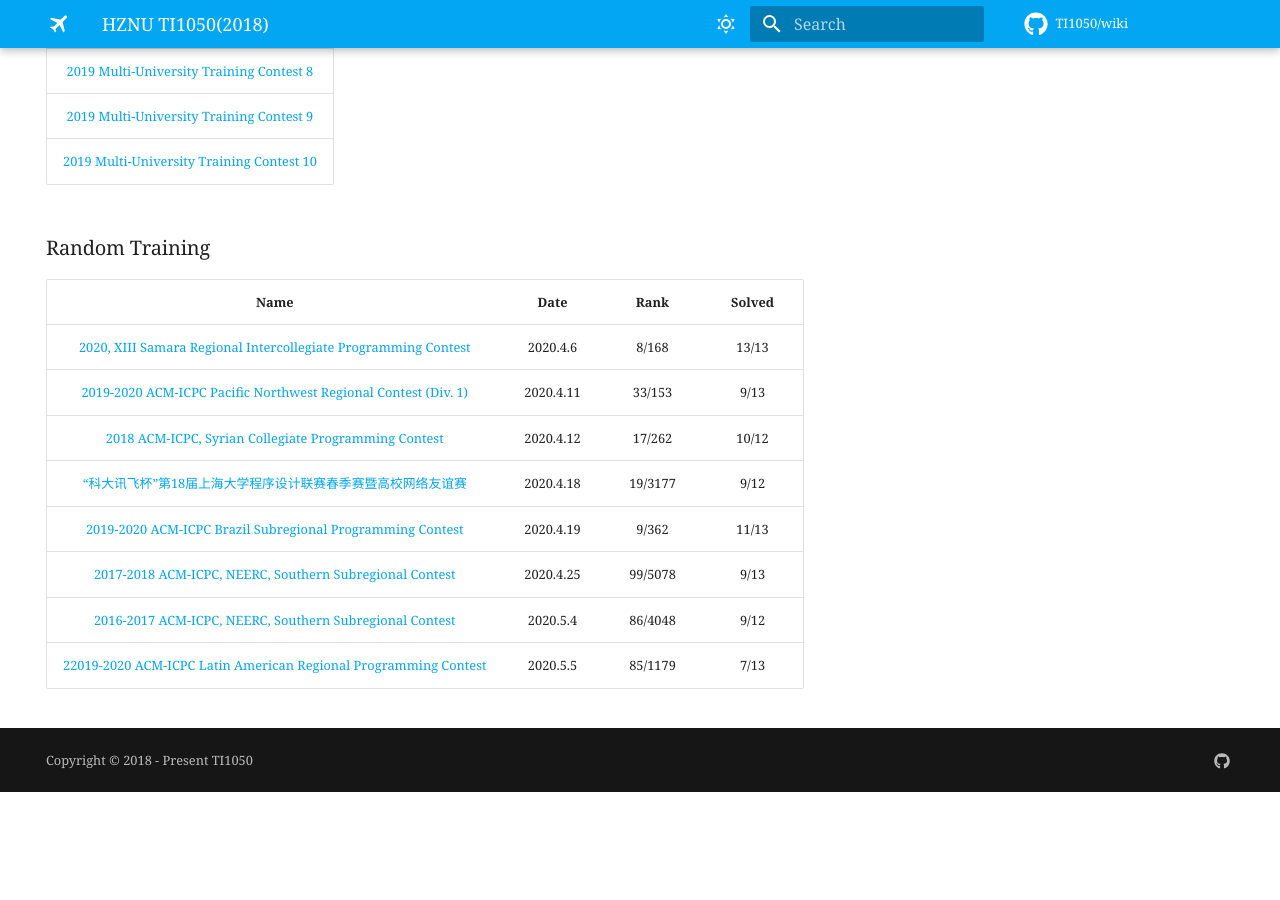
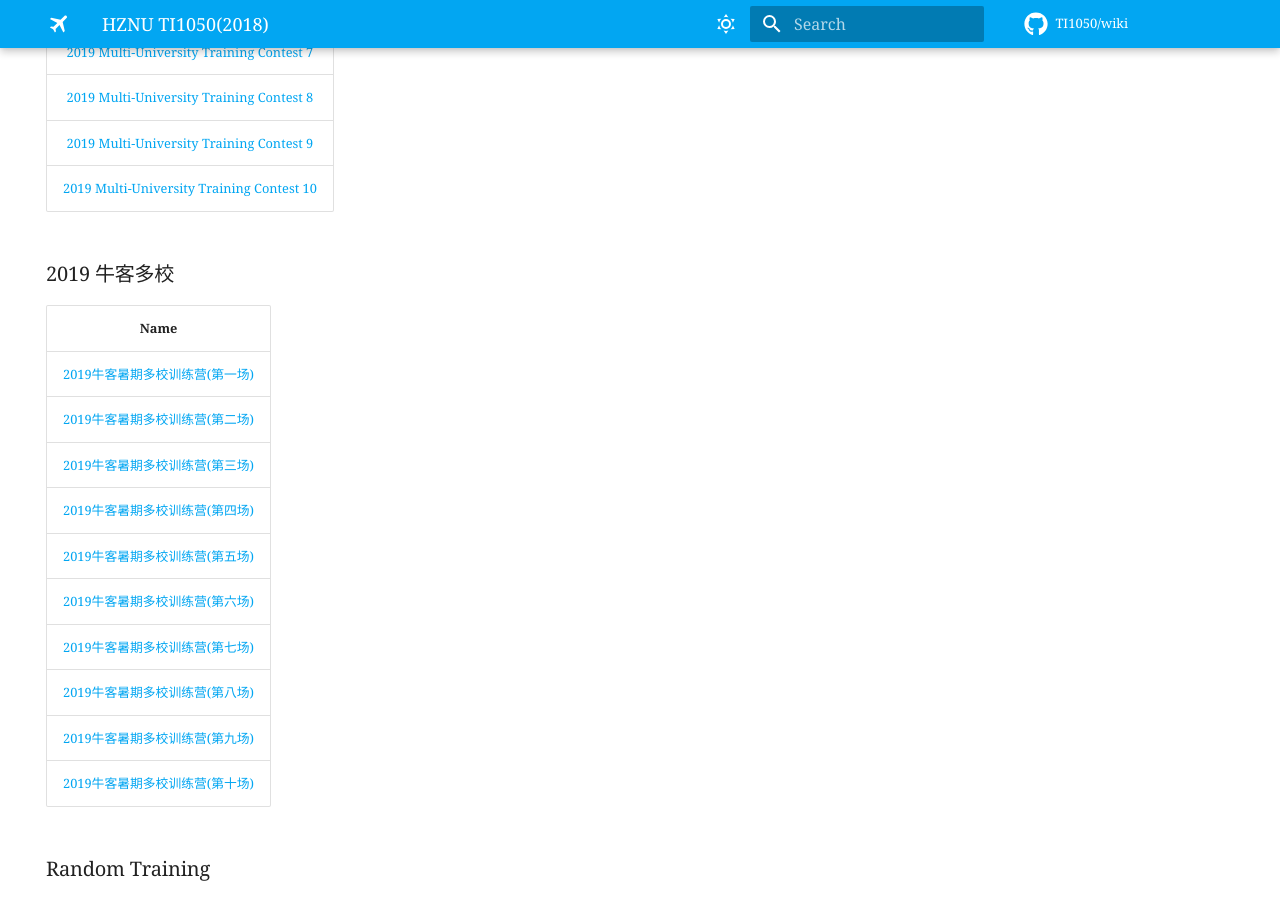
Before and after one commit to TI-1050/wiki, an MkDocs documentation site: the page built from docs/index.md, in a window 1280 px wide and 900 px high, scrolled down 7082 px. Built offline with MkDocs 1.6.1 and Material for MkDocs 9.7.7, drawn with Linux system fonts in a browser that asks for light colours; some web fonts are replaced; comment, search, counter and statistics services are not loaded; before the commit the page ends 7874 px from its top, so only the background shows below that.

Commit message:
feat: 2019 牛客多校

```diff
--- a/docs/index.md
+++ b/docs/index.md
@@ -171,6 +171,21 @@
 | [2019 Multi-University Training Contest 9](https://www.cnblogs.com/Dup4/p/11420697.html)  |
 | [2019 Multi-University Training Contest 10](https://www.cnblogs.com/Dup4/p/11426430.html) |
 
+### 2019 牛客多校
+
+|                                      Name                                      |
+| :----------------------------------------------------------------------------: |
+| [2019牛客暑期多校训练营(第一场)](https://www.cnblogs.com/Dup4/p/11211043.html) |
+| [2019牛客暑期多校训练营(第二场)](https://www.cnblogs.com/Dup4/p/11220210.html) |
+| [2019牛客暑期多校训练营(第三场)](https://www.cnblogs.com/Dup4/p/11248044.html) |
+| [2019牛客暑期多校训练营(第四场)](https://www.cnblogs.com/Dup4/p/11257680.html) |
+| [2019牛客暑期多校训练营(第五场)](https://www.cnblogs.com/Dup4/p/11286433.html) |
+| [2019牛客暑期多校训练营(第六场)](https://www.cnblogs.com/Dup4/p/11297134.html) |
+| [2019牛客暑期多校训练营(第七场)](https://www.cnblogs.com/Dup4/p/11330427.html) |
+| [2019牛客暑期多校训练营(第八场)](https://www.cnblogs.com/Dup4/p/11405844.html) |
+| [2019牛客暑期多校训练营(第九场)](https://www.cnblogs.com/Dup4/p/11410843.html) |
+| [2019牛客暑期多校训练营(第十场)](https://www.cnblogs.com/Dup4/p/11384861.html) |
+
 ### Random Training
 
 |                                                                                  Name                                                                                   |   Date    |  Rank   | Solved |
```
